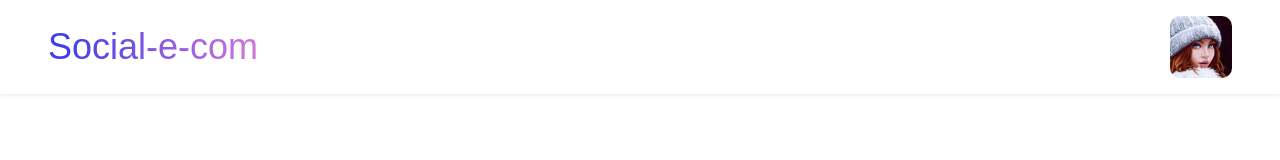
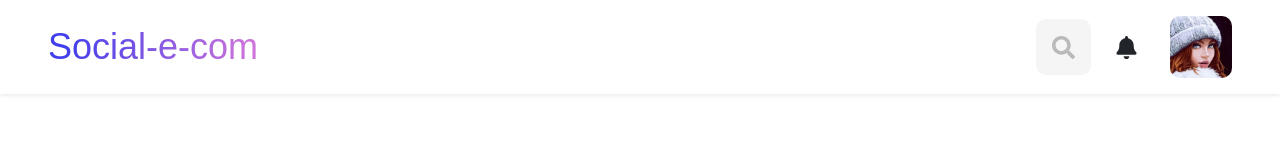
Before and after one commit to supratim50/social-e-com-client, a Next.js app: page / in a window 1280 px wide. Shown: the top 160 px of the page. Built offline with nearby package versions, Linux system fonts and the light colour scheme; a web font is replaced by a local one.

Commit message:
working on nav top bar

```diff
--- a/components/Navbar/Topbar/Topbar.js
+++ b/components/Navbar/Topbar/Topbar.js
@@ -1,7 +1,18 @@
+import { useState } from "react";
+
 //CSS
 import style from "./Topbar.module.scss";
 
+// ICONS
+import { FaBell, FaSearch } from "react-icons/fa";
+
 const Topbar = () => {
+  const [active, setActive] = useState(false);
+
+  const setActiveFunc = () => {
+    setActive(!active);
+  };
+
   return (
     <>
       <div
@@ -9,10 +20,35 @@ const Topbar = () => {
       >
         {/* logo */}
         <div className={`${style.logo}`}>Social-e-com</div>
-        {/* user details */}
-        <div>
-          {/* user image */}
-          <div className={`${style.profile_box} overflow-hidden`}>
+        {/* USER DETAILS */}
+        <div className="d-flex justify-content-between align-items-center">
+          {/* SEARCH BOX */}
+          <div
+            className={`px-3 d-flex align-items-center rounded-md ${style.search_box}`}
+            onClick={setActiveFunc}
+          >
+            <div
+              className={`${style.icon} ${style.icon_search} d-flex justify-content-center align-items-center`}
+            >
+              <FaSearch />
+            </div>
+            <div>
+              <input
+                className={`border-0 paragraph py-3 ${style.input} ${
+                  active ? style.input_active : ""
+                }`}
+                placeholder="Search"
+              />
+            </div>
+          </div>
+          {/* USER NOTIFICATION */}
+          <div
+            className={`p-3 d-flex align-items-center ml-2 ${style.icon} ${style.notification}`}
+          >
+            <FaBell />
+          </div>
+          {/* USER IMAGE */}
+          <div className={`${style.profile_box} overflow-hidden ml-3`}>
             <img
               src="/assets/images/profile.jpg"
               className={`w-100 h-100 ${style.profile_img}`}
--- a/components/Navbar/Topbar/Topbar.module.scss
+++ b/components/Navbar/Topbar/Topbar.module.scss
@@ -17,3 +17,37 @@
     object-fit: cover;
   }
 }
+
+.icon {
+  font-size: 23px;
+
+  &_search {
+    color: #bababa;
+  }
+}
+
+.search_box {
+  background-color: #f5f5f5;
+  transition: 0.5s ease;
+}
+
+.input {
+  background: none;
+  color: #7e7e7e;
+  width: 0;
+  transition: 0.5s ease;
+
+  &::placeholder {
+    color: #bababa;
+  }
+  &:focus {
+    outline: none;
+  }
+
+  &_active {
+    width: 100%;
+    max-width: 300px;
+    padding: 0 8px;
+    margin-left: 8px;
+  }
+}
--- a/public/assets/css/global.css
+++ b/public/assets/css/global.css
@@ -53,6 +53,9 @@
 .rounded-sm {
   border-radius: 0.25rem !important;
 }
+.rounded-md {
+  border-radius: 10px !important;
+}
 .overflow-hidden {
   overflow: hidden !important;
 }
```
